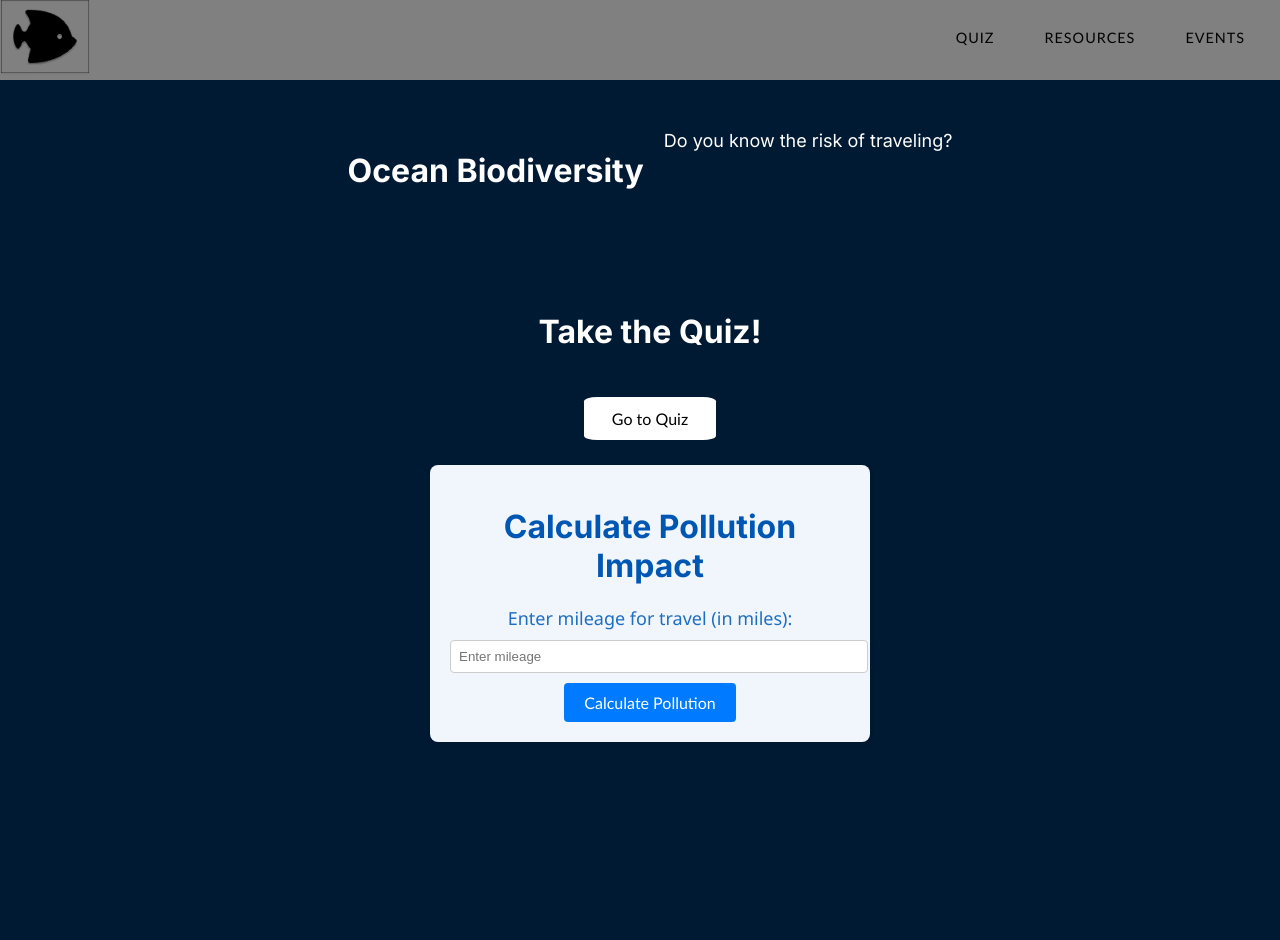
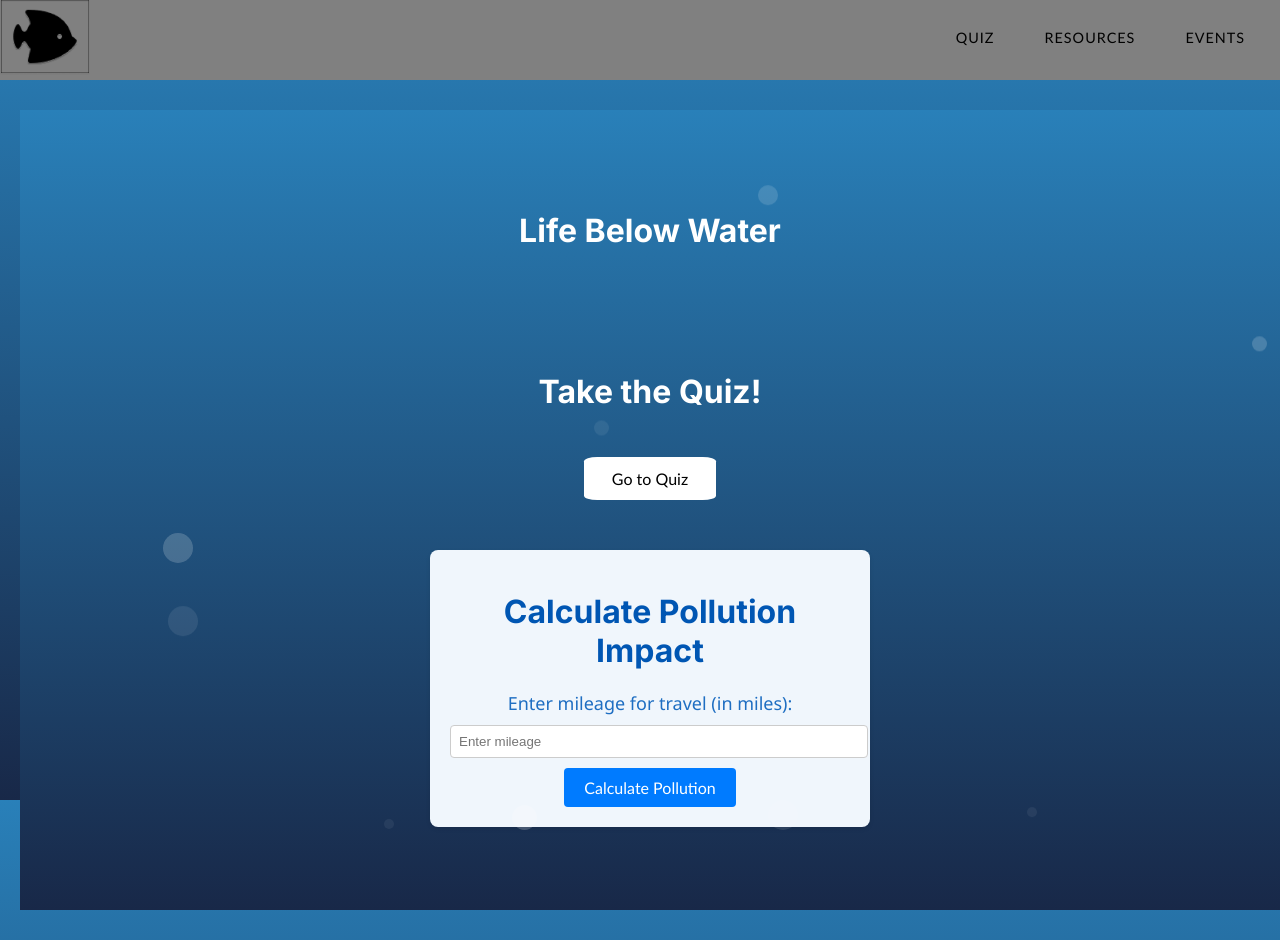
Before and after one commit to Ayykody/info442_B5, a React (Create React App) app in the folder info442/: page / in a window 1280 px wide. Before the commit the page ends 800 px from the top, so only its background shows below. Built offline with nearby package versions, Linux system fonts and the light colour scheme.

Commit message:
background changes

```diff
--- a/info442/src/Components/Homepage.css
+++ b/info442/src/Components/Homepage.css
@@ -2,20 +2,148 @@
     padding: 20px;
     margin-top: 60px;
     text-align: center;
-}
-body {
-    background-color: #001A33;
+ }
+ html, body {
     color: white;
     font-family: 'Segoe UI', Tahoma, Geneva, Verdana, sans-serif;
-    padding: 0;
     height: 100%;
-}
+    margin: 0;
+ }
 
-.b{
+
+ body {
+    background-image: linear-gradient(0deg, #182848, #2980b9);
+    background-size: cover;
+    background-attachment: fixed;
+    display: flex;
+    flex-direction: column;
+    min-height: 100vh;
+ }
+
+
+ .b{
     justify-content: center;
     padding: 5px;
     text-align: center;
     display: flex;
     margin-top: 20px;
     align-items: center;
-}
+ }
+  .bubble {
+    width: 30px;
+    height: 30px;
+    border-radius: 100%;
+    position: absolute;
+    background-color: white;
+    bottom: -30px;
+    opacity: 0.2;
+    animation: bubble 15s ease-in-out infinite,
+      sideWays 4s ease-in-out infinite alternate;
+  }
+   @keyframes bubble {
+    0% {
+      transform: translateY(0%);
+      opacity: 0.06;
+    }
+    100% {
+      transform: translateY(-120vh);
+    }
+  }
+   @keyframes sideWays {
+    0% {
+      margin-left: 0px;
+    }
+    100% {
+      margin-left: 200px;
+    }
+  }
+   .bubble--1 {
+    left: 10%;
+    animation-delay: 0.5s;
+    animation-duration: 16s;
+    opacity: 0.2;
+  }
+   .bubble--2 {
+    width: 15px;
+    height: 15px;
+    left: 40%;
+    animation-delay: 1s;
+    animation-duration: 10s;
+    opacity: 0.1;
+  }
+   .bubble--3 {
+    width: 10px;
+    height: 10px;
+    left: 30%;
+    animation-delay: 5s;
+    animation-duration: 20s;
+    opacity: 0.3;
+  }
+   .bubble--4 {
+    width: 25px;
+    height: 25px;
+    left: 40%;
+    animation-delay: 8s;
+    animation-duration: 17s;
+    opacity: 0.2;
+  }
+   .bubble--5 {
+    width: 30px;
+    height: 30px;
+    left: 60%;
+    animation-delay: 10s;
+    animation-duration: 15s;
+    opacity: 0.1;
+  }
+   .bubble--6 {
+    width: 10px;
+    height: 10px;
+    left: 80%;
+    animation-delay: 3s;
+    animation-duration: 30s;
+    opacity: 0.4;
+  }
+   .bubble--7 {
+    width: 15px;
+    height: 15px;
+    left: 90%;
+    animation-delay: -7s;
+    animation-duration: 25s;
+    opacity: 0.3;
+  }
+   .bubble--9 {
+    width: 20px;
+    height: 20px;
+    left: 50%;
+    bottom: 30px;
+    animation-delay: -5s;
+    animation-duration: 19s;
+    opacity: 0.2;
+  }
+   .bubble--10 {
+    width: 40px;
+    height: 40px;
+    left: 30%;
+    bottom: 30px;
+    animation-delay: -21s;
+    animation-duration: 16s;
+    opacity: 0.3;
+  }
+   .bubble--11 {
+    width: 30px;
+    height: 30px;
+    left: 60%;
+    bottom: 30px;
+    animation-delay: -13.75s;
+    animation-duration: 20s;
+    opacity: 0.3;
+  }
+   .bubble--11 {
+    width: 25px;
+    height: 25px;
+    left: 90%;
+    bottom: 30px;
+    animation-delay: -10.5s;
+    animation-duration: 19s;
+    opacity: 0.3;
+  }
--- a/info442/src/Components/Homepage.js
+++ b/info442/src/Components/Homepage.js
@@ -3,12 +3,13 @@ import './Homepage.css';
 import { Link } from 'react-router-dom';
 import Calculator from './Calculator';
 
+
 function Homepage() {
  return (
    <body className="body">
+
      <div className="container">
-        <h1>Ocean Biodiversity</h1>
-        <p>Do you know the risk of traveling?</p>
+       <h1>Life Below Water</h1>
    </div>
    <div>
      <h1 className="container">Take the Quiz!</h1>
@@ -19,10 +20,25 @@ function Homepage() {
      </div>
    </div>
    <div>
+   <div className="b">
      <Calculator />
+   </div>
+   <div class="bubble bubble--1"></div>
+   <div class="bubble bubble--2"></div>
+   <div class="bubble bubble--3"></div>
+   <div class="bubble bubble--4"></div>
+   <div class="bubble bubble--5"></div>
+   <div class="bubble bubble--6"></div>
+   <div class="bubble bubble--7"></div>
+   <div class="bubble bubble--8"></div>
+   <div class="bubble bubble--9"></div>
+   <div class="bubble bubble--10"></div>
+   <div class="bubble bubble--11"></div>
+   <div class="bubble bubble--12"></div>
    </div>
   </body>
  )
 }
 
+
 export default Homepage
```
Lines whose indentation alone changed are shown as unchanged.
